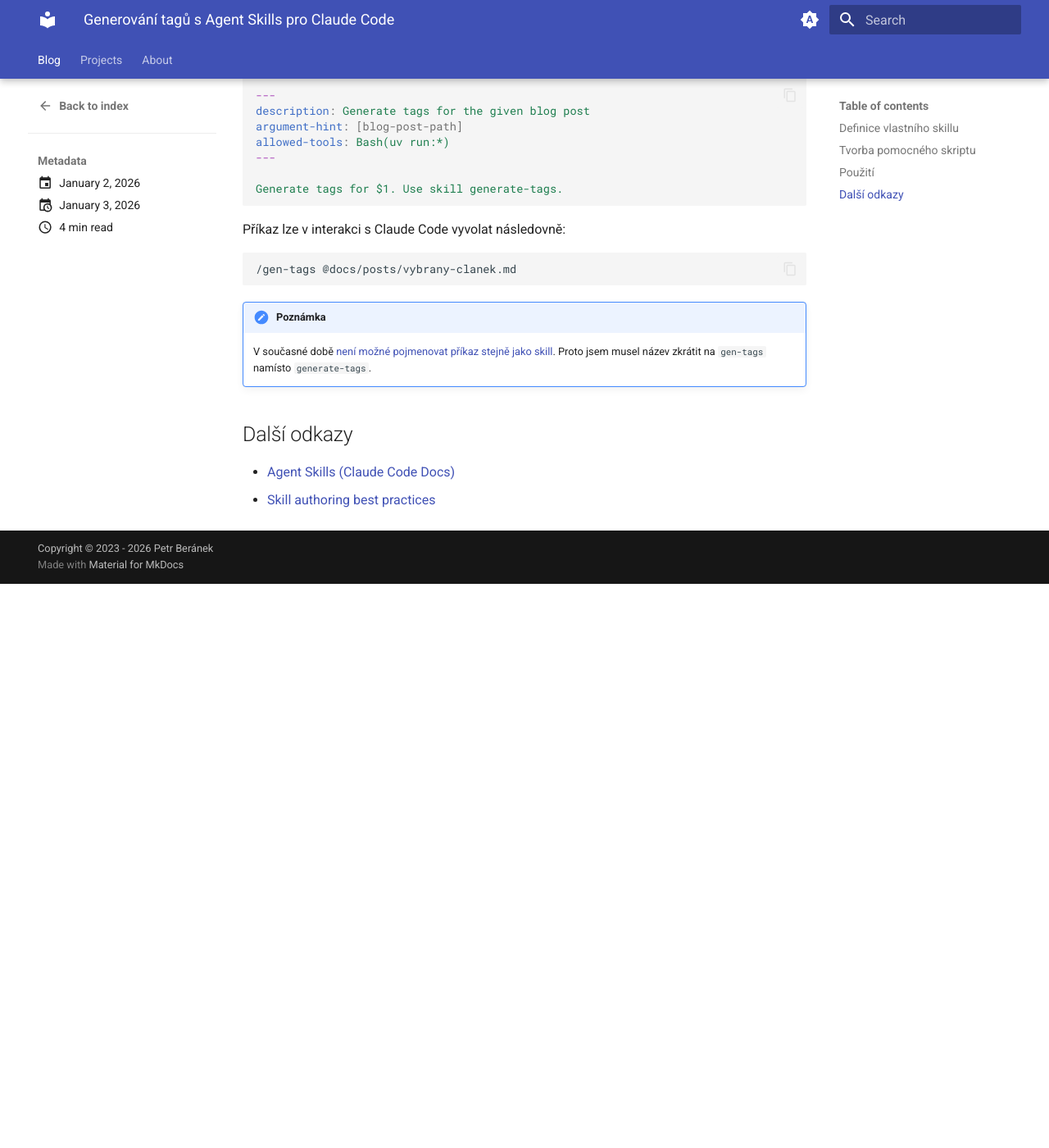
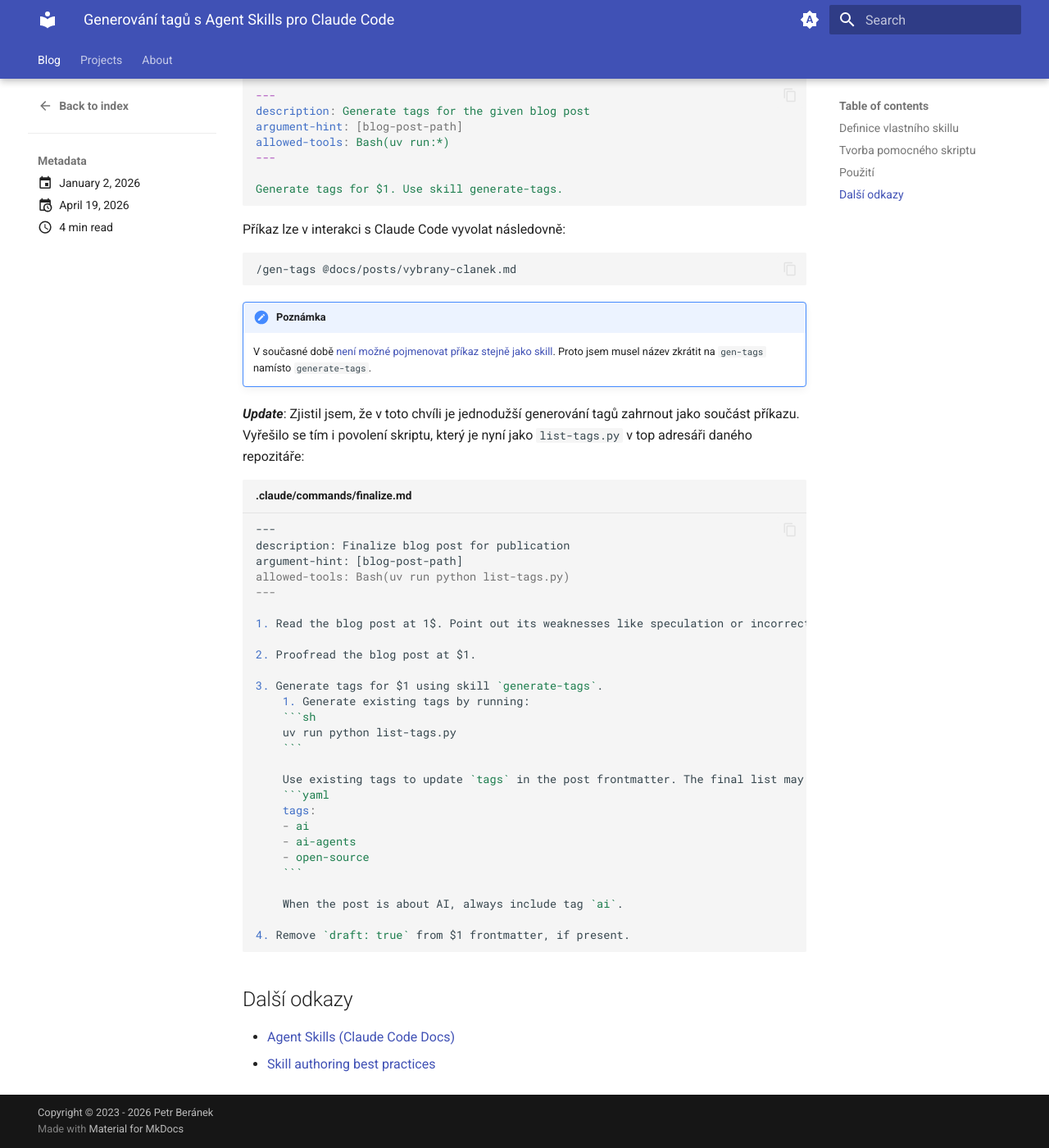
Before and after one commit to peberanek/peberanek.github.io, an MkDocs documentation site: the page built from docs/posts/generovani-tagu-s-agent-skills.md, in a window 1280 px wide and 1400 px high, scrolled down 3385 px. Shown: the whole window at 82% size. Built offline with MkDocs 1.6.1 and Material for MkDocs 9.7.7, drawn with Linux system fonts in a browser that asks for light colours; before the commit the page ends 4097 px from its top, so only the background shows below that.

Commit message:
blog: update post about Agent Skills

````diff
--- a/docs/posts/generovani-tagu-s-agent-skills.md
+++ b/docs/posts/generovani-tagu-s-agent-skills.md
@@ -1,7 +1,7 @@
 ---
 date:
   created: 2026-01-02
-  updated: 2026-01-03
+  updated: 2026-04-19
 tags:
   - ai
   - claude-code
@@ -124,7 +124,7 @@
 
 ~~Požádat agenta, aby vygeneroval tagy vyžaduje nějaké psaní~~ a chvíli mu trvá, než si naplánuje potřebné kroky. Asistent v Open WebUI věděl hned, co má dělat. Na druhou stranu, výsledný seznam vypadá o něco kvalitněji (nenechávám agenta, aby vymýšlel nové tagy, což je mentálně jednodužší na kontrolu). Také není třeba nikam nic kopírovat. A hlavně tento skill zapadá do dosavadního workflow, kdy mi agent pomáhá s opravou gramatiky, překlepy nebo překlady. Takže jsem spokojen.
 
-_Update:_ [Custom slash command](https://code.claude.com/docs/en/slash-commands#custom-slash-commands) je skvělý způsob jak si ušetřit psaní. Nový příkaz je opět jen soubor v Markdown:
+**_Update_**: [Custom slash command](https://code.claude.com/docs/en/slash-commands#custom-slash-commands) je skvělý způsob jak si ušetřit psaní. Nový příkaz je opět jen soubor v Markdown:
 ```yaml title=".claude/commands/gen-tags.md"
 ---
 description: Generate tags for the given blog post
@@ -143,6 +143,39 @@
 
     V současné době [není možné pojmenovat příkaz stejně jako skill](https://github.com/anthropics/claude-code/issues/14945). Proto jsem musel název zkrátit na `gen-tags` namísto `generate-tags`.
 
+**_Update_**: Zjistil jsem, že v toto chvíli je jednodužší generování tagů zahrnout jako součást příkazu. Vyřešilo se tím i povolení skriptu, který je nyní jako `list-tags.py` v top adresáři daného repozitáře:
+
+```markdown title=".claude/commands/finalize.md"
+---
+description: Finalize blog post for publication
+argument-hint: [blog-post-path]
+allowed-tools: Bash(uv run python list-tags.py)
+---
+
+1. Read the blog post at 1$. Point out its weaknesses like speculation or incorrect claims. I may or may not want to resolve them.
+
+2. Proofread the blog post at $1.
+
+3. Generate tags for $1 using skill `generate-tags`.
+    1. Generate existing tags by running:
+    ```sh
+    uv run python list-tags.py
+    ```
+
+    Use existing tags to update `tags` in the post frontmatter. The final list may look like this:
+    ```yaml
+    tags:
+    - ai
+    - ai-agents
+    - open-source
+    ```
+
+    When the post is about AI, always include tag `ai`.
+
+4. Remove `draft: true` from $1 frontmatter, if present.
+
+```
+
 ## Další odkazy
 
 * [Agent Skills (Claude Code Docs)](https://code.claude.com/docs/en/skills)
````
